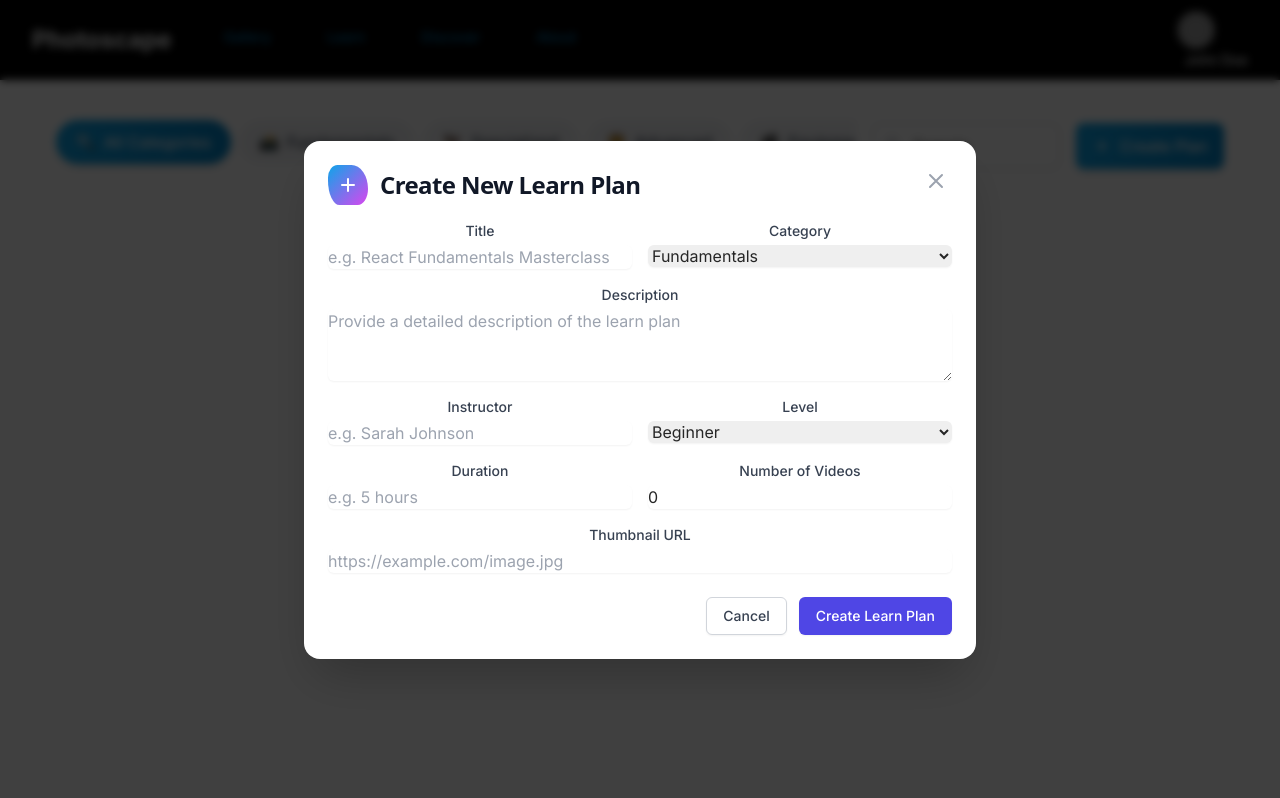
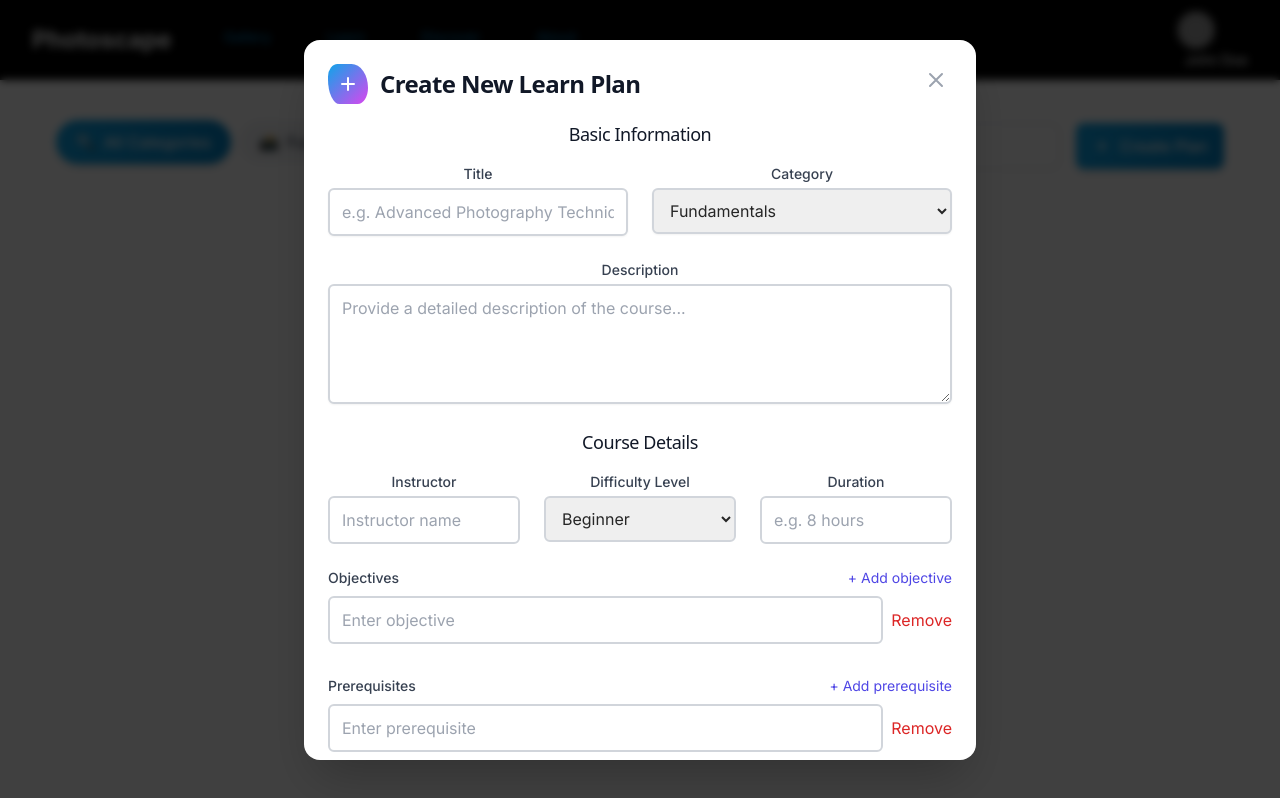
Before and after one commit to oshanwijekoon/photographySkill, a React (Vite) app in the folder paf/: page /learnplan in a window 1280 px wide. Both pictures are taken after typing "Sample" into the empty fields and a click on the button "Create Plan". Built offline with nearby package versions, Linux system fonts and the light colour scheme; grey boxes are pictures that could not be loaded.

Commit message:
update input fields in

```diff
--- a/paf/src/components/learnplan/AddLearnPlanForm.jsx
+++ b/paf/src/components/learnplan/AddLearnPlanForm.jsx
@@ -3,12 +3,15 @@ import { useState } from 'react';
 function AddLearnPlanForm({ onAddLearnPlan, categories }) {
   const [formData, setFormData] = useState({
     title: '',
-    category: 'technology',
+    category: categories[0]?.id || '',
     description: '',
     instructor: '',
     level: 'Beginner',
     duration: '',
     thumbnail: '',
+    objectives: [''],
+    prerequisites: [''],
+    resources: [''],
     videos: 0
   });
 
@@ -21,13 +24,36 @@ function AddLearnPlanForm({ onAddLearnPlan, categories }) {
       [name]: name === 'videos' ? parseInt(value, 10) || '' : value
     });
 
-    // Clear error for this field when user starts typing
     if (errors[name]) {
       setErrors({
         ...errors,
         [name]: null
       });
     }
+  };
+
+  const handleArrayInputChange = (index, value, field) => {
+    const newArray = [...formData[field]];
+    newArray[index] = value;
+    setFormData({
+      ...formData,
+      [field]: newArray
+    });
+  };
+
+  const addArrayItem = (field) => {
+    setFormData({
+      ...formData,
+      [field]: [...formData[field], '']
+    });
+  };
+
+  const removeArrayItem = (index, field) => {
+    const newArray = formData[field].filter((_, i) => i !== index);
+    setFormData({
+      ...formData,
+      [field]: newArray
+    });
   };
 
   const validateForm = () => {
@@ -38,7 +64,9 @@ function AddLearnPlanForm({ onAddLearnPlan, categories }) {
     if (!formData.instructor.trim()) newErrors.instructor = 'Instructor name is required';
     if (!formData.duration.trim()) newErrors.duration = 'Duration is required';
     if (!formData.thumbnail.trim()) newErrors.thumbnail = 'Thumbnail URL is required';
-    if (!formData.videos) newErrors.videos = 'Number of videos is required';
+    if (!formData.objectives.some(obj => obj.trim())) newErrors.objectives = 'At least one objective is required';
+    if (!formData.prerequisites.some(pre => pre.trim())) newErrors.prerequisites = 'At least one prerequisite is required';
+    if (!formData.resources.some(res => res.trim())) newErrors.resources = 'At least one resource is required';
 
     setErrors(newErrors);
     return Object.keys(newErrors).length === 0;
@@ -46,15 +74,23 @@ function AddLearnPlanForm({ onAddLearnPlan, categories }) {
 
   const handleSubmit = (e) => {
     e.preventDefault();
-
     if (validateForm()) {
-      onAddLearnPlan(formData);
+      onAddLearnPlan({
+        ...formData,
+        objectives: formData.objectives.filter(obj => obj.trim()),
+        prerequisites: formData.prerequisites.filter(pre => pre.trim()),
+        resources: formData.resources.filter(res => res.trim())
+      });
     }
   };
 
   return (
     <form onSubmit={handleSubmit} className="space-y-6">
-      <div className="grid grid-cols-1 md:grid-cols-2 gap-4">
+      <div className="grid grid-cols-1 md:grid-cols-2 gap-6">
+        {/* Basic Information */}
+        <div className="md:col-span-2">
+          <h3 className="text-lg font-medium text-gray-900 mb-4">Basic Information</h3>
+          <div className="grid gap-6 md:grid-cols-2">
             <div>
               <label htmlFor="title" className="block text-sm font-medium text-gray-700">Title</label>
               <input
@@ -63,8 +99,8 @@ function AddLearnPlanForm({ onAddLearnPlan, categories }) {
                 name="title"
                 value={formData.title}
                 onChange={handleInputChange}
-            className={`mt-1 block w-full rounded-md shadow-sm ${errors.title ? 'border-red-500' : 'border-gray-300'} focus:border-indigo-500 focus:ring-indigo-500`}
-            placeholder="e.g. React Fundamentals Masterclass"
+                className={`mt-1 block w-full rounded-md shadow-sm py-2.5 px-3 border-2 ${errors.title ? 'border-red-500' : 'border-gray-300'} focus:border-indigo-500 focus:ring-indigo-500`}
+                placeholder="e.g. Advanced Photography Techniques"
               />
               {errors.title && <p className="mt-1 text-sm text-red-600">{errors.title}</p>}
             </div>
@@ -76,30 +112,35 @@ function AddLearnPlanForm({ onAddLearnPlan, categories }) {
                 name="category"
                 value={formData.category}
                 onChange={handleInputChange}
-            className="mt-1 block w-full rounded-md border-gray-300 shadow-sm focus:border-indigo-500 focus:ring-indigo-500"
+                className="mt-1 block w-full rounded-md py-2.5 px-3 border-2 border-gray-300 shadow-sm focus:border-indigo-500 focus:ring-indigo-500"
               >
                 {categories.map(category => (
-              <option key={category.id} value={category.id}>
-                {category.name}
-              </option>
+                  <option key={category.id} value={category.id}>{category.name}</option>
                 ))}
               </select>
             </div>
+          </div>
+        </div>
 
+        {/* Description */}
         <div className="md:col-span-2">
           <label htmlFor="description" className="block text-sm font-medium text-gray-700">Description</label>
           <textarea
             id="description"
             name="description"
-            rows={3}
+            rows={4}
             value={formData.description}
             onChange={handleInputChange}
-            className={`mt-1 block w-full rounded-md shadow-sm ${errors.description ? 'border-red-500' : 'border-gray-300'} focus:border-indigo-500 focus:ring-indigo-500`}
-            placeholder="Provide a detailed description of the learn plan"
+            className={`mt-1 block w-full rounded-md shadow-sm py-2.5 px-3 border-2 ${errors.description ? 'border-red-500' : 'border-gray-300'} focus:border-indigo-500 focus:ring-indigo-500`}
+            placeholder="Provide a detailed description of the course..."
           />
           {errors.description && <p className="mt-1 text-sm text-red-600">{errors.description}</p>}
         </div>
 
+        {/* Course Details */}
+        <div className="md:col-span-2">
+          <h3 className="text-lg font-medium text-gray-900 mb-4">Course Details</h3>
+          <div className="grid gap-6 md:grid-cols-3">
             <div>
               <label htmlFor="instructor" className="block text-sm font-medium text-gray-700">Instructor</label>
               <input
@@ -108,20 +149,20 @@ function AddLearnPlanForm({ onAddLearnPlan, categories }) {
                 name="instructor"
                 value={formData.instructor}
                 onChange={handleInputChange}
-            className={`mt-1 block w-full rounded-md shadow-sm ${errors.instructor ? 'border-red-500' : 'border-gray-300'} focus:border-indigo-500 focus:ring-indigo-500`}
-            placeholder="e.g. Sarah Johnson"
+                className={`mt-1 block w-full rounded-md py-2.5 px-3 border-2 ${errors.instructor ? 'border-red-500' : 'border-gray-300'}`}
+                placeholder="Instructor name"
               />
               {errors.instructor && <p className="mt-1 text-sm text-red-600">{errors.instructor}</p>}
             </div>
 
             <div>
-          <label htmlFor="level" className="block text-sm font-medium text-gray-700">Level</label>
+              <label htmlFor="level" className="block text-sm font-medium text-gray-700">Difficulty Level</label>
               <select
                 id="level"
                 name="level"
                 value={formData.level}
                 onChange={handleInputChange}
-            className="mt-1 block w-full rounded-md border-gray-300 shadow-sm focus:border-indigo-500 focus:ring-indigo-500"
+                className="mt-1 block w-full rounded-md py-2.5 px-3 border-2 border-gray-300"
               >
                 <option value="Beginner">Beginner</option>
                 <option value="Intermediate">Intermediate</option>
@@ -138,52 +179,78 @@ function AddLearnPlanForm({ onAddLearnPlan, categories }) {
                 name="duration"
                 value={formData.duration}
                 onChange={handleInputChange}
-            className={`mt-1 block w-full rounded-md shadow-sm ${errors.duration ? 'border-red-500' : 'border-gray-300'} focus:border-indigo-500 focus:ring-indigo-500`}
-            placeholder="e.g. 5 hours"
+                className={`mt-1 block w-full rounded-md py-2.5 px-3 border-2 ${errors.duration ? 'border-red-500' : 'border-gray-300'}`}
+                placeholder="e.g. 8 hours"
               />
               {errors.duration && <p className="mt-1 text-sm text-red-600">{errors.duration}</p>}
             </div>
-
-        <div>
-          <label htmlFor="videos" className="block text-sm font-medium text-gray-700">Number of Videos</label>
-          <input
-            type="number"
-            id="videos"
-            name="videos"
-            value={formData.videos}
-            onChange={handleInputChange}
-            className={`mt-1 block w-full rounded-md shadow-sm ${errors.videos ? 'border-red-500' : 'border-gray-300'} focus:border-indigo-500 focus:ring-indigo-500`}
-            min="1"
-          />
-          {errors.videos && <p className="mt-1 text-sm text-red-600">{errors.videos}</p>}
+          </div>
         </div>
 
+        {/* Dynamic Arrays */}
+        {['objectives', 'prerequisites', 'resources'].map((field) => (
+          <div key={field} className="md:col-span-2">
+            <div className="flex justify-between items-center mb-2">
+              <label className="block text-sm font-medium text-gray-700">
+                {field.charAt(0).toUpperCase() + field.slice(1)}
+              </label>
+              <button
+                type="button"
+                onClick={() => addArrayItem(field)}
+                className="text-indigo-600 hover:text-indigo-800 text-sm"
+              >
+                + Add {field.slice(0, -1)}
+              </button>
+            </div>
+            {formData[field].map((item, index) => (
+              <div key={index} className="flex gap-2 mb-2">
+                <input
+                  type="text"
+                  value={item}
+                  onChange={(e) => handleArrayInputChange(index, e.target.value, field)}
+                  className="flex-1 rounded-md py-2.5 px-3 border-2 border-gray-300"
+                  placeholder={`Enter ${field.slice(0, -1)}`}
+                />
+                <button
+                  type="button"
+                  onClick={() => removeArrayItem(index, field)}
+                  className="text-red-600 hover:text-red-800"
+                >
+                  Remove
+                </button>
+              </div>
+            ))}
+            {errors[field] && <p className="mt-1 text-sm text-red-600">{errors[field]}</p>}
+          </div>
+        ))}
+
+        {/* Thumbnail URL */}
         <div className="md:col-span-2">
           <label htmlFor="thumbnail" className="block text-sm font-medium text-gray-700">Thumbnail URL</label>
           <input
-            type="text"
+            type="url"
             id="thumbnail"
             name="thumbnail"
             value={formData.thumbnail}
             onChange={handleInputChange}
-            className={`mt-1 block w-full rounded-md shadow-sm ${errors.thumbnail ? 'border-red-500' : 'border-gray-300'} focus:border-indigo-500 focus:ring-indigo-500`}
-            placeholder="https://example.com/image.jpg"
+            className={`mt-1 block w-full rounded-md py-2.5 px-3 border-2 ${errors.thumbnail ? 'border-red-500' : 'border-gray-300'}`}
+            placeholder="Enter image URL"
           />
           {errors.thumbnail && <p className="mt-1 text-sm text-red-600">{errors.thumbnail}</p>}
         </div>
       </div>
 
-      <div className="flex justify-end space-x-3">
+      <div className="flex justify-end space-x-3 pt-6">
         <button
           type="button"
           onClick={() => onAddLearnPlan(null)}
-          className="inline-flex justify-center py-2 px-4 border border-gray-300 shadow-sm text-sm font-medium rounded-md text-gray-700 bg-white hover:bg-gray-50 focus:outline-none focus:ring-2 focus:ring-offset-2 focus:ring-indigo-500"
+          className="px-4 py-2 border border-gray-300 rounded-md text-gray-700 hover:bg-gray-50"
         >
           Cancel
         </button>
         <button
           type="submit"
-          className="inline-flex justify-center py-2 px-4 border border-transparent shadow-sm text-sm font-medium rounded-md text-white bg-indigo-600 hover:bg-indigo-700 focus:outline-none focus:ring-2 focus:ring-offset-2 focus:ring-indigo-500"
+          className="px-4 py-2 bg-indigo-600 text-white rounded-md hover:bg-indigo-700"
         >
           Create Learn Plan
         </button>
```
Lines whose indentation alone changed are shown as unchanged.
